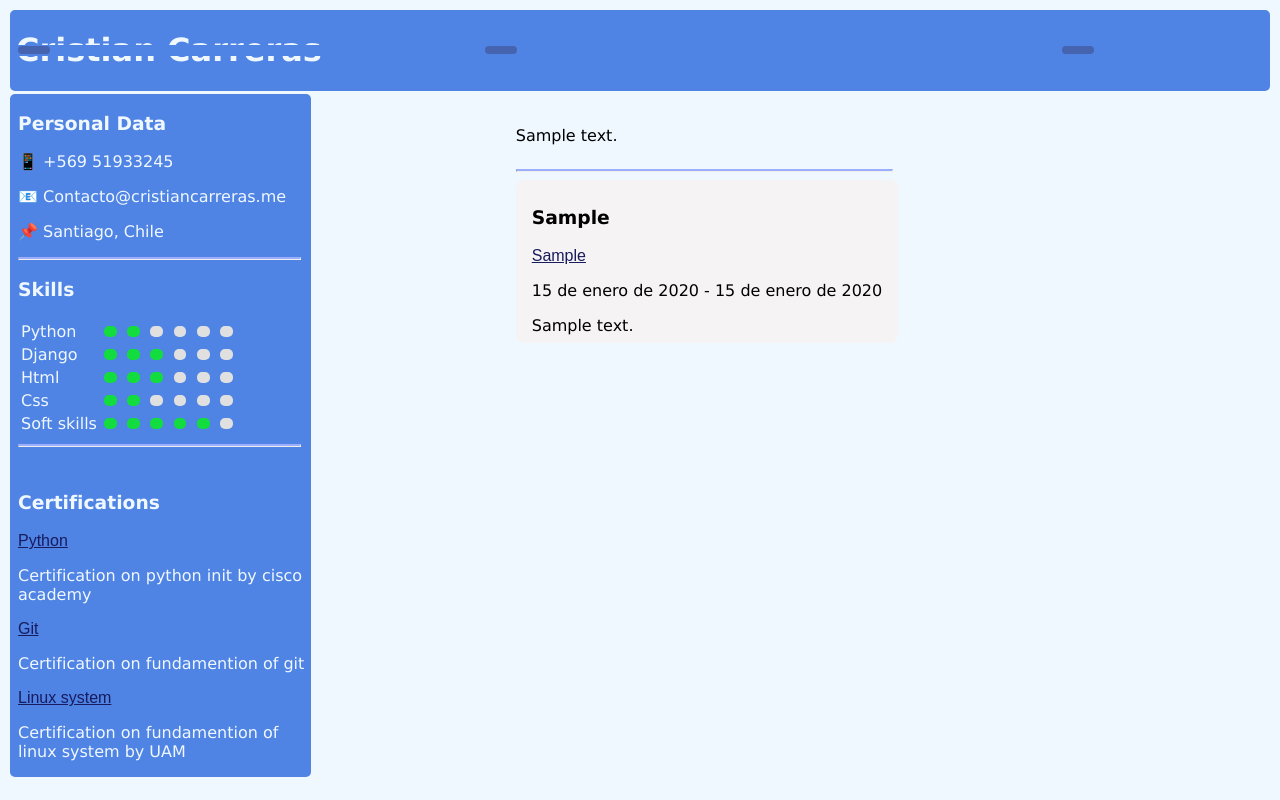
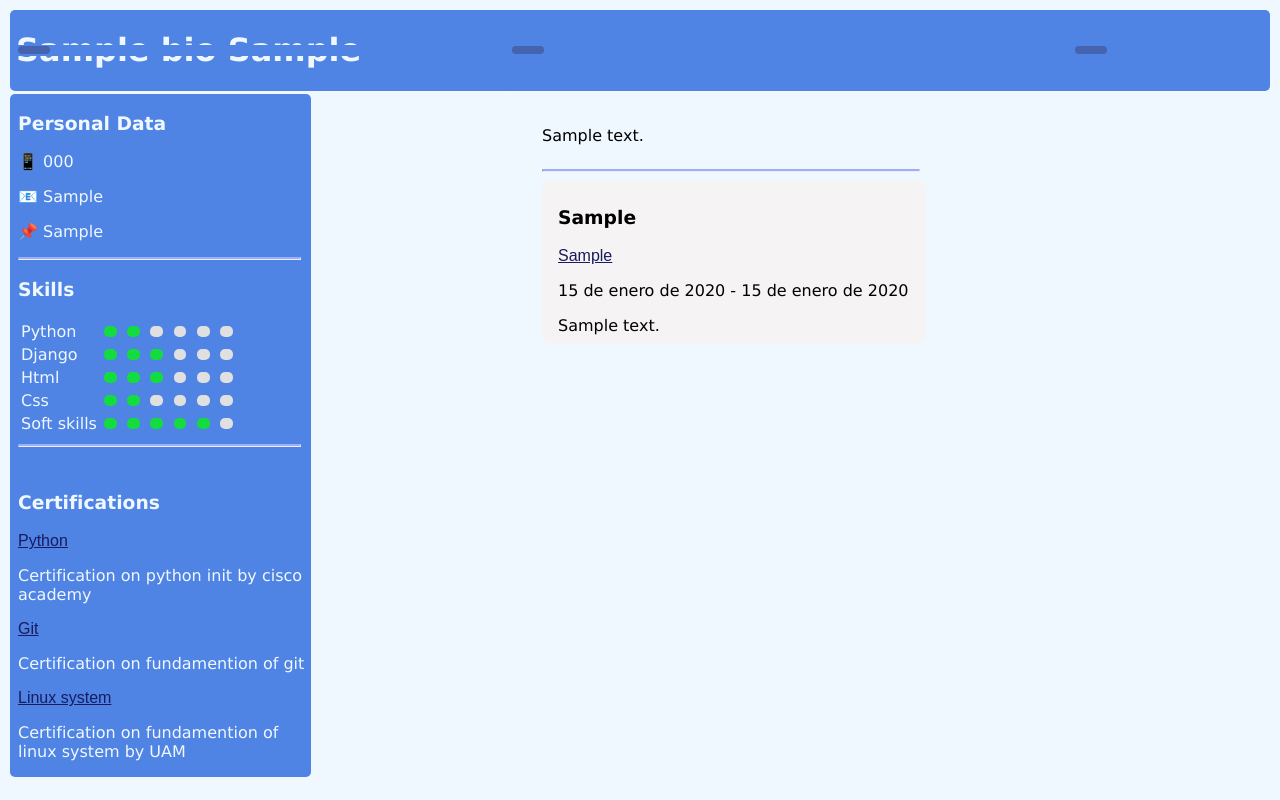
Before and after one commit to cristianCarrerasCastillo/cristiancarreras.me, a Django app: page /cv/ in a window 1280 px wide. Run offline with Django 4.2, Linux system fonts and the light colour scheme; tables that the repository leaves empty hold one stand-in row (values such as "Sample post"); some libraries are stand-ins or nearby versions.

Commit message:
add bio info from db in frontend

```diff
--- a/PostExperiencia/models.py
+++ b/PostExperiencia/models.py
@@ -23,7 +23,7 @@ class Post(models.Model):
 class Bio(models.Model):
     nombre = models.CharField(max_length=100, verbose_name='Nombre')
     apellido = models.CharField(max_length=100, verbose_name='Apellido')
-    nacionalidad = models.CharField(max_length=100, verbose_name='Nacionalidad', blank=True, null=True)
+    nacionalidad = models.CharField(max_length=100, verbose_name='Ubicación', blank=True, null=True)
     telefono = models.CharField(max_length=100, verbose_name='Teléfono', blank=True, null=True)
     correo = models.EmailField(verbose_name='Correo electrónico', blank=True, null=True)
     linkedin = models.URLField(verbose_name='Linkedin', blank=True, null=True)
--- a/PostExperiencia/templates/index.html
+++ b/PostExperiencia/templates/index.html
@@ -13,7 +13,7 @@
     <div class="grid-conteiner">
         <div class="menu">
             <div class="menu cabecera">
-               <h1>Cristian Carreras</h1>
+               <h1>{{bio.nombre}} {{bio.apellido}}</h1>
             </div>
             <div class="menu burger">
                 <div id="burger-menu"></div>
@@ -26,9 +26,9 @@
         <div class="lateral-info">
             <div id="personal-data">
                 <h3>Personal Data</h3>
-                <p>📱 +569 51933245</p>
-                <p>📧 Contacto@cristiancarreras.me</p>
-                <p>📌 Santiago, Chile</p>
+                <p>📱 {{bio.telefono}}</p>
+                <p>📧 {{bio.correo}}</p>
+                <p>📌 {{bio.nacionalidad}}</p>
                 <hr>
             </div>
             <div id="skills">
```
Also changed, not shown: PostExperiencia/migrations/0008_alter_bio_nacionalidad.py (added).
